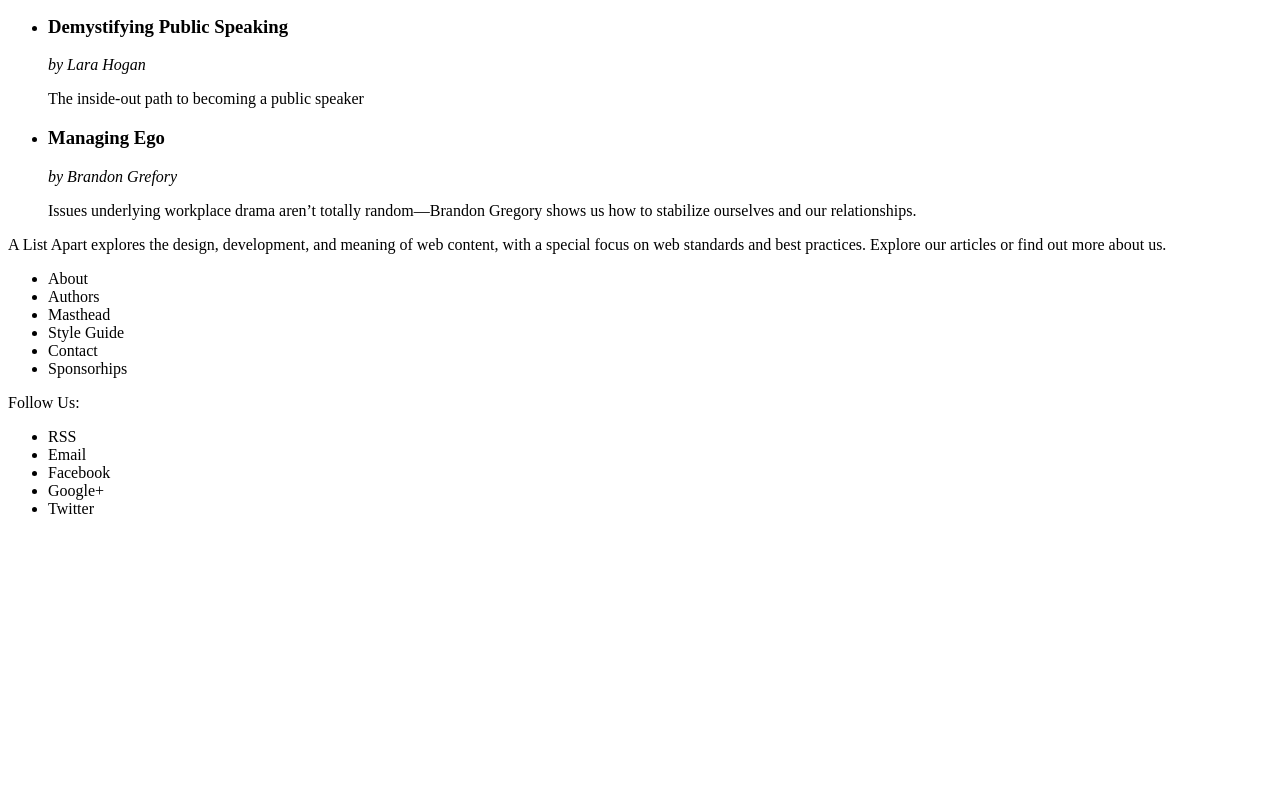
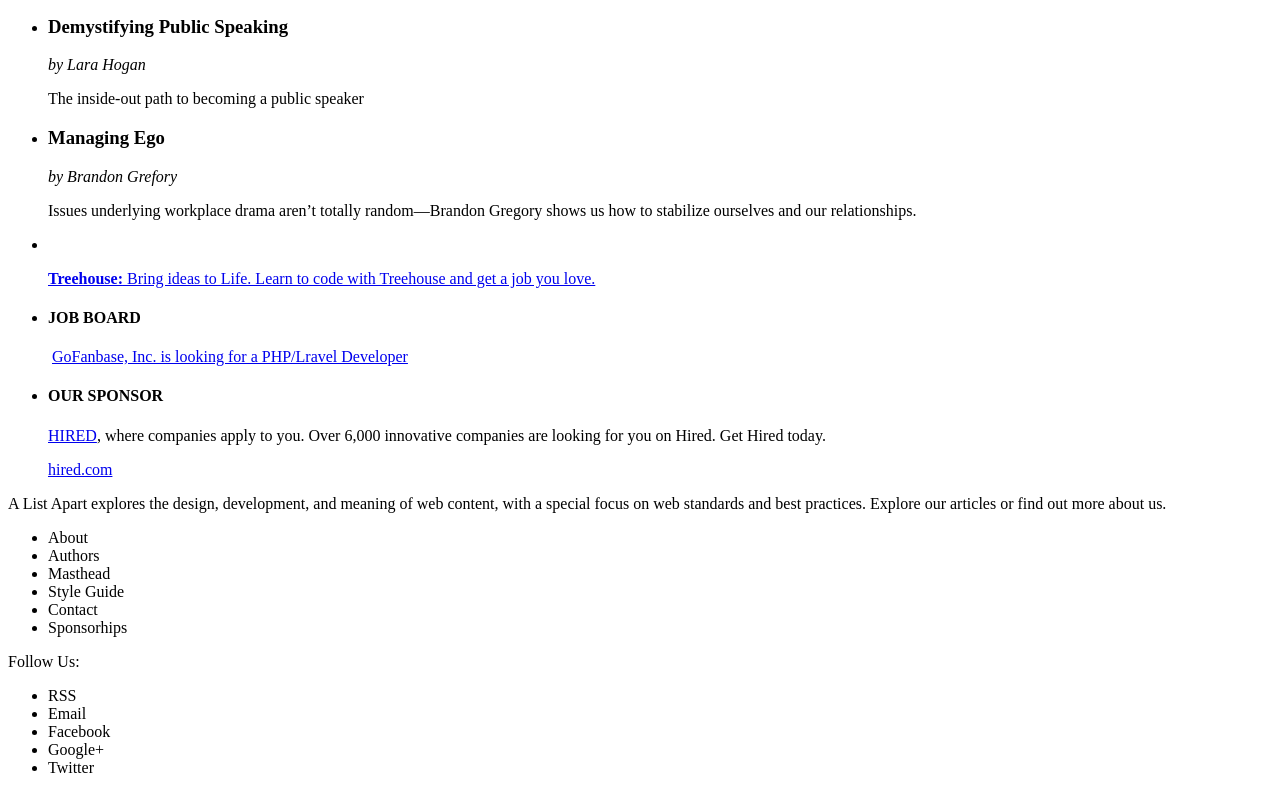
Before and after one commit to quantumduck/html-layout, a plain HTML site: page index.html in a window 1280 px wide. Shown: the part 1653-2446 px from the top of the page. Before the commit the page ends 2187 px from the top, so only its background shows below. Drawn offline with Linux system fonts and the light colour scheme.

Commit message:
added new aside with ads

```diff
--- a/index.html
+++ b/index.html
@@ -208,6 +208,32 @@
 
      </ul>
 
+    <aside class="ad">
+        <ul>
+          <li>
+            <a href="don't care">
+              <img src="something" alt="">
+              <p>
+                <strong>Treehouse:</strong> Bring ideas to Life. Learn to code with Treehouse and get a job you love.
+              </p>
+            </a>
+          </li>
+          <li>
+            <h4>JOB BOARD</h4>
+            <img src="whatever" alt="">
+            <a href="https://weworkremotely.com/jobs/4367-php-laravel-developer">GoFanbase, Inc. is looking for a PHP/Lravel Developer</a>
+          </li>
+          <li>
+            <h4>OUR SPONSOR</h4>
+            <p>
+              <a href="http://hired.com">HIRED</a>, where companies apply to you. Over 6,000 innovative companies are looking for you on Hired. Get Hired today.
+            </p>
+            <p>
+              <a href="http://hired.com">hired.com</a>
+            </p>
+          </li>
+        </ul>
+    </aside>
 
 
     </section>
```
